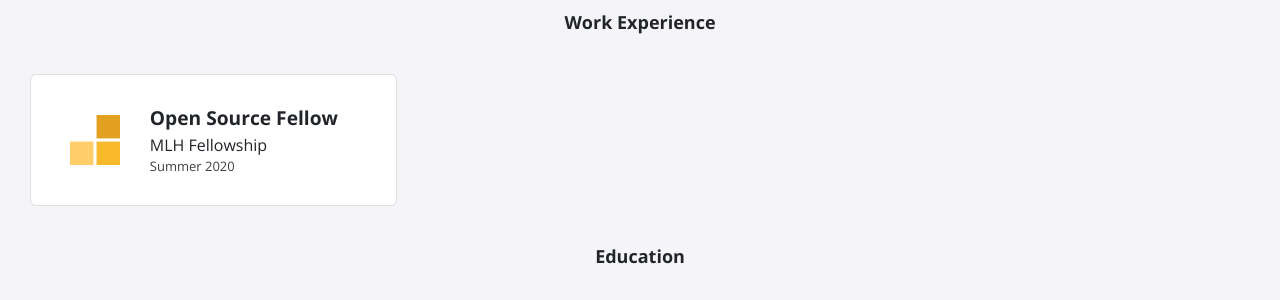
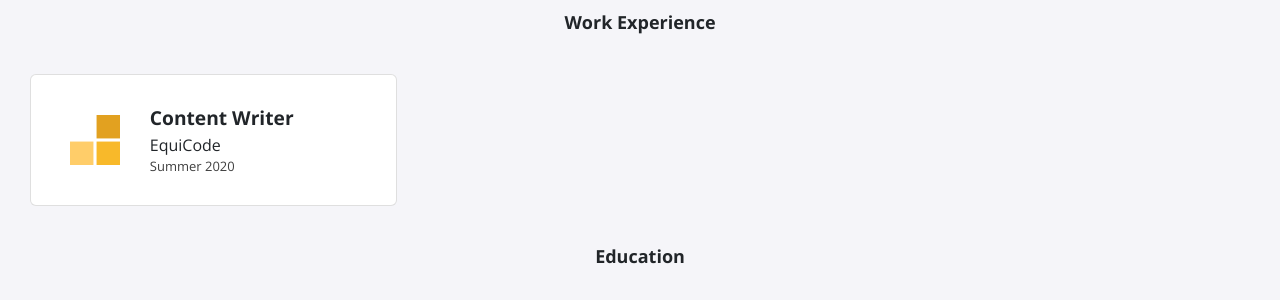
Before and after one commit to srivastavayushi/srivastavayushi.github.io, a Jekyll site: the page built from index.html, in a window 1280 px wide. Shown: the part 833-1133 px from the top of the page. Built offline with Jekyll 4.4.1, drawn with Linux system fonts in a browser that asks for light colours; nearby versions of some CDN libraries.

Commit message:
Update experience.yml

```diff
--- a/_data/experience.yml
+++ b/_data/experience.yml
@@ -1,4 +1,4 @@
-- role: Open Source Fellow
-  company: MLH Fellowship
+- role: Content Writer
+  company: EquiCode
   dates: Summer 2020
   logo: fellowship.svg
```
